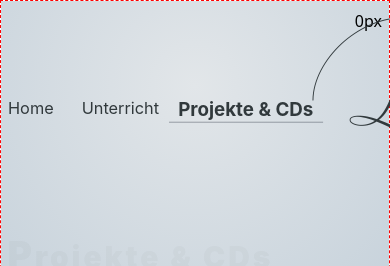
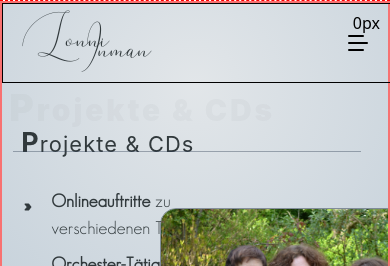
Before and after one commit to j-eick/lonni-homepage, a Next.js app: page /home/projekte in a window 390 px wide. Shown: the top 266 px of the page. Built offline with nearby package versions, Linux system fonts and the light colour scheme; a web font is replaced by a local one.

Commit message:
fix / header

```diff
--- a/components/ui/mainLayout/MainLayout.tsx
+++ b/components/ui/mainLayout/MainLayout.tsx
@@ -1,33 +1,129 @@
+/**
+ * The <div> beneath the header is solely to push the main content below
+ * the floating header.
+ */
+
 import useWindowSize from "@/app/hooks/useWindowSize";
-import { ReactNode } from "react";
+import { Dispatch, ReactNode, SetStateAction, useEffect, useState } from "react";
 import Header from "./header/Header";
+import { navLinksLeft, navLinksRight } from "../../../lib/navLinks.ts";
+import Link from "next/link";
+import { usePathname } from "next/navigation";
 // import styles from "./MovingBanner.module.css";
 
 export default function MainLayout({ children }: { children: ReactNode }) {
+    const path = usePathname();
+    const [isModalOpen, setIsModalOpen] = useState(false);
+    const [buttonClicked, setButtonClicked] = useState(path);
     const windowSize = useWindowSize();
 
+    const underlineLinkClasses = (href: string) => `w-max px-2 text-center relative navLinks-underlineHover
+        ${href === buttonClicked ? `navLinks-underline` : ""}
+    `;
+
+    useEffect(() => {
+        setButtonClicked(path);
+    }, [path]);
+
+    useEffect(() => {
+        const handleClickOutside = (event: MouseEvent) => {
+            const modal = document.getElementById("mobileModal");
+            if (modal && !modal.contains(event.target as Node) && isModalOpen) {
+                setIsModalOpen(false);
+            }
+        };
+
+        document.addEventListener("mousedown", handleClickOutside);
+        return () => {
+            document.removeEventListener("mousedown", handleClickOutside);
+        };
+    }, [isModalOpen]);
+
     return (
-        <div className="h-full w-screen relative no-scrollbar overflow-scroll">
-            {/* <div className={`absolute top-10 bb ${styles.bannerContainer}`}>
-                <p className={styles.movingBanner}>This is information</p>
-            </div> */}
+        <div
+            className={`relative h-full w-screen no-scrollbar overflow-auto brr
+                         md:pt-5 md:pb-20`}
+        >
+            {/* ---------- Backdrop Layer, when Modal open ---------- */}
+            <BackdropLayer isModalOpen={isModalOpen} />
+            {/*  // ---------- // ---------- // ---------- //  */}
+
+            {/* ---------- MODAL ---------- */}
+            <Modal
+                isModalOpen={isModalOpen}
+                setIsModalOpen={setIsModalOpen}
+                underlineLinkClasses={underlineLinkClasses}
+            />
+            {/*  ----------------------------------------------  */}
+
+            {/* -----  View-Width ----- */}
+            <p className={`absolute top-2 right-2`}>{windowSize.width}px</p>
+            {/* ----------------------- */}
+
             <div
-                className={`w-full
-                            md:pt-5 md:pb-20
-                        `}
-            >
-                <p className={`absolute top-2 right-2`}>{windowSize.width}px</p>
-                <div
-                    className={`min-h-full max-w-canvas--1270px overflow-hidden
+                className={`min-h-full max-w-canvas--1270px overflow-hidden
                                 mx-auto my-0 flex flex-col
                                 font-geosans text-size-default text-color-primary
-                                md:w-8.5/10
-                                `}
-                >
-                    <Header />
-                    {children}
-                </div>
+                                md:w-8.5/10`}
+            >
+                <Header
+                    isModalOpen={isModalOpen}
+                    setIsModalOpen={setIsModalOpen}
+                    buttonClicked={buttonClicked}
+                    underlineLinkClasses={underlineLinkClasses}
+                />
+                {/* -----  TOP MARGIN (pushes content below header, if viewport < 768px)  ----- */}
+                <div className="mobile-topMargin:mt-[17vw]">{children}</div>
             </div>
+
+            {/* <div className={`absolute top-10 bb ${styles.bannerContainer}`}>
+                            <p className={styles.movingBanner}>This is information</p>
+                        </div> */}
         </div>
     );
 }
+
+function Modal({
+    isModalOpen,
+    setIsModalOpen,
+    underlineLinkClasses,
+}: {
+    isModalOpen: boolean;
+    setIsModalOpen: Dispatch<SetStateAction<boolean>>;
+    underlineLinkClasses: (e: string) => string;
+}) {
+    return (
+        <div
+            id="mobileModal"
+            className={`fixed inset-0 z-30 bg-slate-100 p-4 w-4/5 h-4/5 m-auto font-secondary
+                                transition-opacity duration-300 ease-in-out rounded-sm
+                                ${isModalOpen ? "opacity-70" : "opacity-0 pointer-events-none"}`}
+        >
+            <button
+                className="absolute top-4 right-4 text-2xl"
+                onClick={() => setIsModalOpen(false)}
+            >
+                close
+            </button>
+            <ul className="flex flex-col space-y-4 mt-12">
+                {[...navLinksLeft, ...navLinksRight].map(link => (
+                    <li
+                        key={link.href}
+                        className="text-center text-size-mobile-navLinks"
+                    >
+                        <Link
+                            href={link.href}
+                            onClick={() => setIsModalOpen(false)}
+                        >
+                            <span className={underlineLinkClasses(link.href)}>{link.name}</span>
+                        </Link>
+                    </li>
+                ))}
+            </ul>
+        </div>
+    );
+}
+
+function BackdropLayer({ isModalOpen }: { isModalOpen: boolean }) {
+    return <>{isModalOpen && <div className="fixed inset-0 z-20 backdrop-blur-[7px] backdrop-brightness-80" />}</>;
+}
--- a/components/ui/mainLayout/header/Header.tsx
+++ b/components/ui/mainLayout/header/Header.tsx
@@ -1,36 +1,59 @@
 import { navLinksLeft, navLinksRight } from "@/lib/navLinks";
 import Link from "next/link";
-import { useEffect, useState } from "react";
+import { Dispatch, SetStateAction, useEffect, useState } from "react";
 import { usePathname } from "next/navigation";
 import "./header.css";
 
-export default function Header() {
+type HeaderProps = {
+    isModalOpen: boolean;
+    setIsModalOpen: Dispatch<SetStateAction<boolean>>;
+    buttonClicked: string;
+    underlineLinkClasses: (e: string) => string;
+};
+
+export default function Header({ isModalOpen, setIsModalOpen, underlineLinkClasses, buttonClicked }: HeaderProps) {
     const path = usePathname();
-    const [buttonClicked, setButtonClicked] = useState(path);
+    // const [buttonClicked, setButtonClicked] = useState(path);
 
-    console.log(path);
-
-    // const hoverScaleClasses = "hover:navLinks-underline";
     const linkStyleClasses = (href: string) =>
         `h-1/3 w-full grid place-items-center duration-300 transition-all
         ${href === buttonClicked ? `scale-navLinks-selected text-navLinks font-bold` : ""}`;
-    const underlineLinkClasses = (href: string) => `w-max px-2 text-center relative navLinks-underlineHover
-        ${href === buttonClicked ? `navLinks-underline` : ""}
-    `;
+    // const underlineLinkClasses = (href: string) => `w-max px-2 text-center relative navLinks-underlineHover
+    //     ${href === buttonClicked ? `navLinks-underline` : ""}
+    // `;
 
-    useEffect(() => {
-        setButtonClicked(path);
-    }, [path]);
+    // useEffect(() => {
+    //     setButtonClicked(path);
+    // }, [path]);
+
+    // useEffect(() => {
+    //     const handleClickOutside = (event: MouseEvent) => {
+    //         const modal = document.getElementById("mobileModal");
+    //         if (modal && !modal.contains(event.target as Node) && isModalOpen) {
+    //             setIsModalOpen(false);
+    //         }
+    //     };
+
+    //     document.addEventListener("mousedown", handleClickOutside);
+    //     return () => {
+    //         document.removeEventListener("mousedown", handleClickOutside);
+    //     };
+    // }, [isModalOpen]);
 
     return (
-        <header className="relative flex w-full mb-14">
-            {/* -----  LEFT NAV-ITEMS  ----- */}
+        <header
+            className={`relative
+                        mb-14
+                        md:h-full `}
+        >
+            {/* ----- DESKTOP HEADER ----- */}
+            <div
+                className={`hidden w-full
+                            md:block`}
+            >
                 <ul className="w-full h-full flex justify-around">
                     <li className={`grow relative max-w-navContainer-left`}>
-                    <ul
-                        className={`relative h-full flex justify-between gap-3
-                                    font-navLink`}
-                    >
+                        <ul className={`relative h-full flex justify-between gap-3 font-navLink`}>
                             {navLinksLeft.map(link => (
                                 <li
                                     key={link.href}
@@ -50,21 +73,16 @@ export default function Header() {
                         <Link href="/home">
                             <h1
                                 id="titleLonni"
-                            className={`h-[215px] relative
-                                        font-headerTitle`}
+                                className={`h-[215px] relative font-headerTitle`}
                             >
-                            <span className="absolute top-7 w-full text-size-headerTitle ">Lonni</span>
-                            <span
-                                className={`absolute right-0 bottom-12 text-size-headerTitle
-                                        `}
-                            >
+                                <span className="absolute top-7 w-full text-size-headerTitle">Lonni</span>
+                                <span className={`absolute right-0 bottom-12 text-size-headerTitle`}>
                                     <span className="">Inman</span>
                                 </span>
                             </h1>
                         </Link>
                     </li>
                     <li className="grow max-w-navContainer-right">
-                    {/* ###   RIGHT NAV--ITEMS   ### */}
                         <ul className={`h-full flex justify-between gap-3`}>
                             {navLinksRight.map(link => (
                                 <li
@@ -82,6 +100,86 @@ export default function Header() {
                         </ul>
                     </li>
                 </ul>
+            </div>
+            {/* ----- MOBILE HEADER ----- */}
+            <div
+                className={`fixed w-full px-[5vw] py-[1vw] flex justify-between items-center bb
+                            min-h-[80px] h-mobile-header
+                            md:hidden`}
+            >
+                <Link
+                    href="/home"
+                    className="h-full grid place-items-center "
+                >
+                    <h1
+                        className={`relative h-[16vw] w-[31vw] text-[8vw] font-headerTitle
+                                    xs:w-[33vw] xs:text-[9vw]
+                                    `}
+                    >
+                        <span className="absolute top-0 left-0">Lonni</span>
+                        <span className="absolute bottom-0 right-0">Inman</span>
+                    </h1>
+                </Link>
+                <BurgerMenu
+                    onClick={() => setIsModalOpen(!isModalOpen)}
+                    isOpen={isModalOpen}
+                />
+
+                {/* {isModalOpen && <div className="fixed inset-0 z-30 backdrop-blur-[7px] backdrop-brightness-80" />}
+
+                <div
+                    id="mobileModal"
+                    className={`fixed inset-0 z-30 bg-slate-100 p-4 w-4/5 h-4/5 m-auto
+                                transition-opacity duration-300 ease-in-out rounded-sm
+                                ${isModalOpen ? "opacity-70" : "opacity-0 pointer-events-none"}`}
+                >
+                    <button
+                        className="absolute top-4 right-4 text-2xl"
+                        onClick={() => setIsModalOpen(false)}
+                    >
+                        close
+                    </button>
+                    <ul className="flex flex-col space-y-4 mt-12">
+                        {[...navLinksLeft, ...navLinksRight].map(link => (
+                            <li
+                                key={link.href}
+                                className="text-center text-size-mobile-navLinks"
+                            >
+                                <Link
+                                    href={link.href}
+                                    onClick={() => setIsModalOpen(false)}
+                                >
+                                    <span className={underlineLinkClasses(link.href)}>{link.name}</span>
+                                </Link>
+                            </li>
+                        ))}
+                    </ul>
+                </div> */}
+            </div>
         </header>
     );
 }
+
+function BurgerMenu({ onClick, isOpen }: { onClick: () => void; isOpen: boolean }) {
+    return (
+        <button
+            onClick={onClick}
+            aria-label="Toggle menu"
+            className={`h-burger-canvas w-burger-canvas
+                        flex flex-col justify-center items-start gap-burgerMenu p-2 text-black`}
+        >
+            <div
+                className={`min-h-0.5 h-burger-lineHeight bg-black transition-all duration-300 ease-in-out rounded-full
+                            ${isOpen ? "w-6 rotate-45 translate-y-2 bg-gray-400" : "min-w-4 w-burger-outerLine"}`}
+            />
+            <div
+                className={`min-h-0.5 h-burger-lineHeight bg-black transition-all duration-300 ease-in-out rounded-full
+                            ${isOpen ? "w-6 opacity-0" : "min-w-5 w-burger-middleLine"}`}
+            />
+            <div
+                className={`min-h-0.5 h-burger-lineHeight bg-black transition-all duration-300 ease-in-out rounded-full
+                            ${isOpen ? "w-6 -rotate-45 -translate-y-2 bg-gray-400" : "min-w-4 w-burger-outerLine"}`}
+            />
+        </button>
+    );
+}
--- a/tailwind.config.js
+++ b/tailwind.config.js
@@ -103,6 +103,7 @@ module.exports = {
                 pageTitle: "Walkway SemiBold",
             },
             fontSize: {
+                // DESKTOP
                 // -----  Header-Title -----
                 "size-headerTitle": "85px",
 
@@ -122,17 +123,21 @@ module.exports = {
                 "size-default": "var(--step-1)",
                 "size-small": "var(--step--1)",
 
-                pageTitle: "33px",
-                firstLetterTitle: "44px",
-
                 //-----  Projekt-Links  -----
                 "size-project-title": "var(--step-025)",
                 "size-project-description": "var(--step--075)",
                 "projektSubtext-small": ".7em",
                 "size-projektUrl": "var(--step-0)",
+
+                // MOBILE
+                //----- Nav-Links
+                "size-mobile-navLinks": "var(--step-3)",
             },
             fontWeight: {
                 max: "1000",
+            },
+            gap: {
+                burgerMenu: "1.25vw",
             },
             gridTemplateRows: {
                 13: "repeat(16, minmax(0, 1fr))",
@@ -196,6 +201,13 @@ module.exports = {
                 "8.5/10": "85%",
                 "9/10": "90%",
                 "9.5/10": "95%",
+
+                "mobile-header": "16vw",
+
+                // MOBILE
+                //----- Burger-Menu
+                "burger-canvas": "8vw",
+                "burger-lineHeight": ".5vw",
             },
             lineHeight: {
                 1: 1,
@@ -214,6 +226,7 @@ module.exports = {
                 "navLinks-selected": "1.15",
             },
             width: {
+                // DESKTOP
                 "1.5/10": "15%",
                 "2/10": "20%",
                 "2.5/10": "25%",
@@ -229,6 +242,12 @@ module.exports = {
                 "nav-minWidth": "min(30%, 270px)",
                 "canvas-width": "min(85%, 1200px)",
                 "responsive-photo": "clamp(300px, 35vw, 500px)",
+
+                // MOBILE
+                //----- Burger Menu
+                "burger-middleLine": "5vw",
+                "burger-outerLine": "4vw",
+                "burger-canvas": "8vw",
             },
             maxWidth: {
                 "navContainer-left": "440px",
@@ -242,8 +261,9 @@ module.exports = {
                 "canvas--1270px": "1270px",
             },
             screens: {
-                "1120x": "1120px",
-                "1230px": "1230px",
+                "mobile-topMargin": { max: "767px" },
+                "2xs": "320px",
+                xs: "375px",
             },
             translate: {
                 1.5: "6px",
```
Lines whose indentation alone changed are shown as unchanged.
